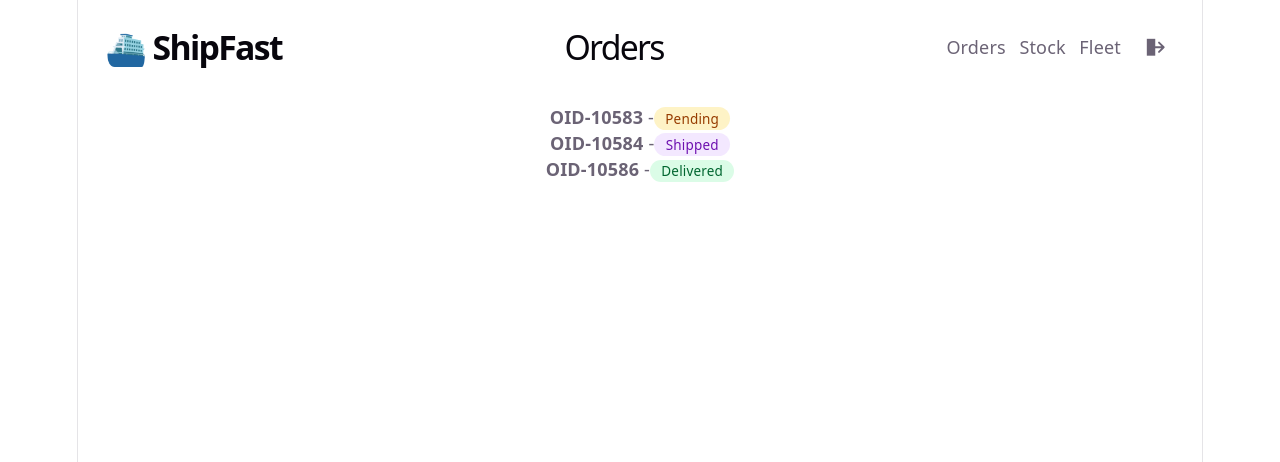
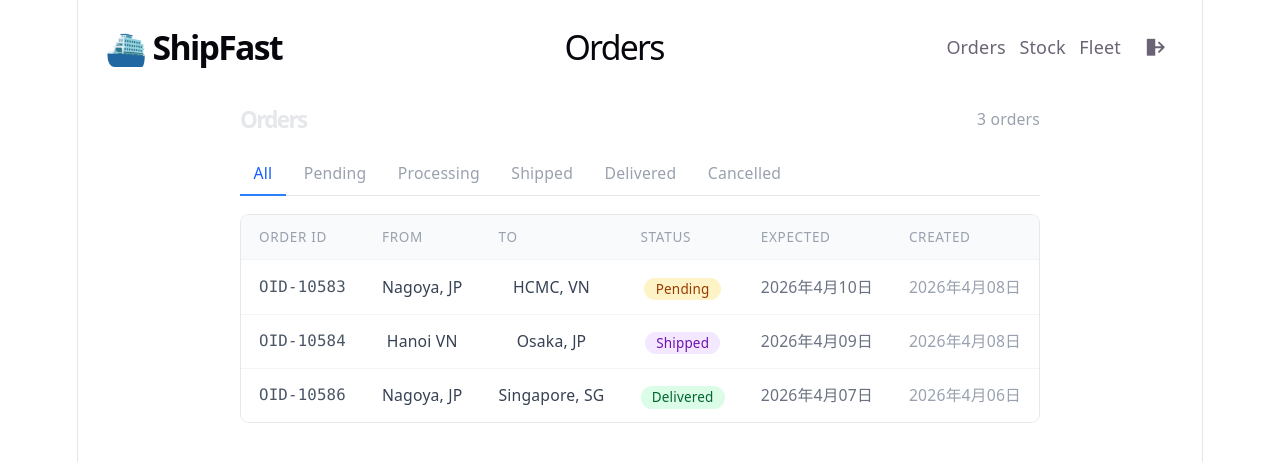
Before and after one commit to michaelcjefferson/order-flow-dashboard, a React (Vite) app: page /orders in a window 1280 px wide. Shown: the top 462 px of the page. Built offline with nearby package versions, Linux system fonts and the light colour scheme.

Commit message:
Feat: add orders table, basic filtering by status

```diff
--- a/src/features/orders/components/OrderRow.tsx
+++ b/src/features/orders/components/OrderRow.tsx
@@ -0,0 +1,37 @@
+import { useNavigate } from 'react-router-dom';
+import type { Order } from '../types/order.types';
+import OrderStatusBadge from './OrderStatusBadge';
+
+interface Props {
+  order: Order;
+}
+
+// Format Date into human-readable string or "-"
+function formatDate(date: Date | null | undefined): string {
+  if (!date) return '-';
+  //? use the below to get locale from browser rather than always using Japanese date formatting
+  // return new Date(date).toLocaleDateString(Intl.DateTimeFormat().resolvedOptions().locale, {
+  return new Date(date).toLocaleDateString('ja-JP', {
+    day: '2-digit', month: 'short', year: 'numeric',
+  });
+}
+
+export default function OrderRow({ order }: Props) {
+  const navigate = useNavigate();
+
+  return (
+    <tr
+      onClick={() => navigate(`/orders/${order.id}`)}
+      className="border-t border-gray-100 hover:bg-gray-50 cursor-pointer transition-colors"
+    >
+      <td className="px-4 py-3 text-sm font-mono text-gray-600">{order.id}</td>
+      <td className="px-4 py-3 text-sm text-gray-700">{order.fromAddress}</td>
+      <td className="px-4 py-3 text-sm text-gray-700">{order.toAddress}</td>
+      <td className="px-4 py-3">
+        <OrderStatusBadge status={order.status} />
+      </td>
+      <td className="px-4 py-3 text-sm text-gray-500">{formatDate(order.expectedDelivery)}</td>
+      <td className="px-4 py-3 text-sm text-gray-400">{formatDate(order.createdAt)}</td>
+    </tr>
+  );
+}
--- a/src/features/orders/components/OrderTable.tsx
+++ b/src/features/orders/components/OrderTable.tsx
@@ -0,0 +1,38 @@
+import type { Order } from '../types/order.types';
+import OrderRow from './OrderRow';
+
+interface Props {
+  orders: Order[];
+}
+
+const columns = ['Order ID', 'From', 'To', 'Status', 'Expected', 'Created'];
+
+export default function OrderTable({ orders }: Props) {
+  if (!orders.length) {
+    return <p className="text-sm text-gray-400 py-8 text-center">No orders found.</p>;
+  }
+
+  return (
+    <div className="overflow-x-auto rounded-lg border border-gray-200">
+      <table className="min-w-full divide-y divide-gray-200">
+        <thead className="bg-gray-50">
+          <tr>
+            {columns.map(col => (
+              <th
+                key={col}
+                className="px-4 py-3 text-left text-xs font-medium text-gray-400 uppercase tracking-wider"
+              >
+                {col}
+              </th>
+            ))}
+          </tr>
+        </thead>
+        <tbody className="bg-white divide-y divide-gray-100">
+          {orders.map(order => (
+            <OrderRow key={order.id} order={order} />
+          ))}
+        </tbody>
+      </table>
+    </div>
+  );
+}
--- a/src/features/orders/pages/OrdersPage.tsx
+++ b/src/features/orders/pages/OrdersPage.tsx
@@ -1,24 +1,82 @@
-import { useMemo } from "react";
-import { useOrdersStore } from "../state/ordersStore";
-import type { Order } from "../types/order.types";
-import OrderStatusBadge from "../components/OrderStatusBadge";
+import { useMemo, useState } from 'react';
+import clsx from 'clsx';
+import { useOrdersStore } from '../state/ordersStore';
+import { OrderStatus, type Order } from '../types/order.types';
+import OrderTable from '../components/OrderTable';
 
-function OrdersPage() {
-  const byID = useOrdersStore(s => s.byID);
-  const allIDs = useOrdersStore(s => s.allIDs);
+type StatusFilter = OrderStatus | 'all';
 
-  // Memoise orders, so that re-renders are only triggered on elements that have changed
-  const allOrders = useMemo(() => allIDs.map(id => byID[id]), [allIDs, byID]);
+const statusOptions: StatusFilter[] = [
+  'all',
+  OrderStatus.Pending,
+  OrderStatus.Processing,
+  OrderStatus.Shipped,
+  OrderStatus.Delivered,
+  OrderStatus.Cancelled,
+];
+
+// Capitalise status text for filter label display
+function filterLabel(status: StatusFilter): string {
+  return status === 'all' ? 'All' : status.charAt(0).toUpperCase() + status.slice(1);
+}
+
+export default function OrdersPage() {
+  const byID      = useOrdersStore(s => s.byID);
+  const allIDs    = useOrdersStore(s => s.allIDs);
+  const isLoading = useOrdersStore(s => s.isLoading);
+  const error     = useOrdersStore(s => s.error);
+
+  const [statusFilter, setStatusFilter] = useState<StatusFilter>('all');
+
+  // Memoise allOrders to prevent unchanged orders from re-rendering when update is triggered
+  const allOrders = useMemo<Order[]>(
+    () => allIDs.map(id => byID[id]),
+    [allIDs, byID]
+  );
+
+  const filteredOrders = useMemo<Order[]>(() => {
+    const unsortedOrders = statusFilter === 'all'
+      ? allOrders
+      : allOrders.filter(o => o.status === statusFilter);
+
+    // TODO: move to store selectors
+    //? In production, where total number of orders is likely large, sorting, filtering, and pagination will generally be performed server-side. Front-end logic like the following presents potential for performance issues
+    return [...unsortedOrders].sort(
+      (a, b) => new Date(b.createdAt).getTime() - new Date(a.createdAt).getTime()
+    );
+  }, [allOrders, statusFilter]);
+
+  if (isLoading) return <p className="text-sm text-gray-400">Loading...</p>;
+  if (error)     return <p className="text-sm text-red-500">{error}</p>;
 
   return (
-    <div>
-      {allOrders.map((order: Order) => (
-        <div key={order.id}><strong>{order.id}</strong> -
-        <OrderStatusBadge status={order.status} />
-        </div>
-      ))}
+    <div className="space-y-4">
+      <div className="flex items-center justify-between">
+        <h1 className="text-xl font-semibold text-gray-200">Orders</h1>
+        <span className="text-sm text-gray-400">{filteredOrders.length} orders</span>
+      </div>
+
+      {/* Status filter buttons */}
+      <div className="flex gap-1 border-b border-gray-200">
+        {statusOptions.map(status => (
+          <button
+            key={status}
+            onClick={() => setStatusFilter(status)}
+            className={
+              clsx('px-3 py-2 text-sm font-medium transition-colors border-b-2 -mb-px cursor-pointer',
+                {
+                  'border-blue-500 text-blue-600': statusFilter === status,
+                  'border-transparent text-gray-400 hover:text-gray-200': statusFilter !== status,
+                }
+              )
+            }
+          >
+            {filterLabel(status)}
+          </button>
+        ))}
+      </div>
+
+      <OrderTable orders={filteredOrders} />
     </div>
-  )
+  );
 }
-
-export default OrdersPage;
```
